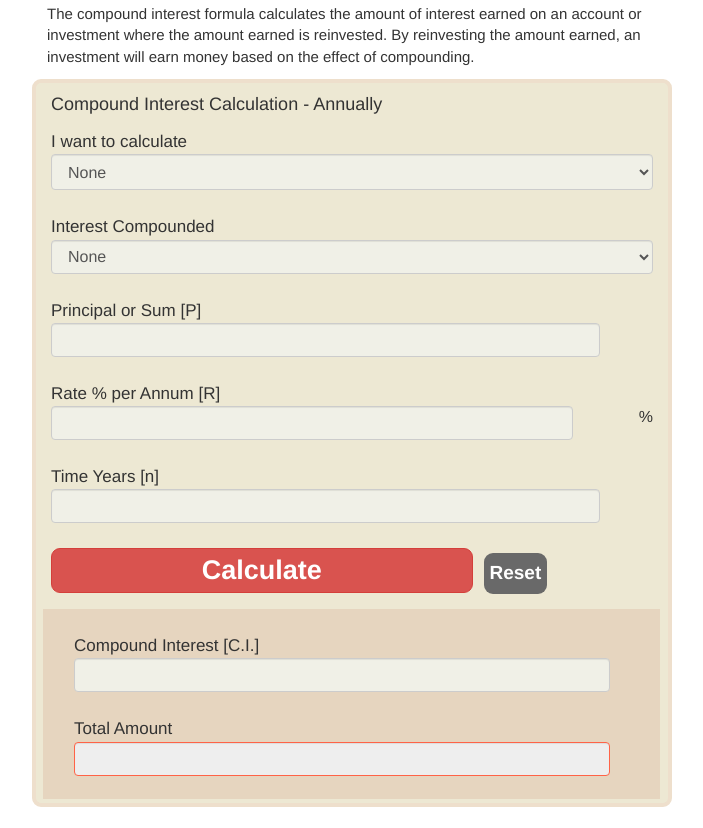
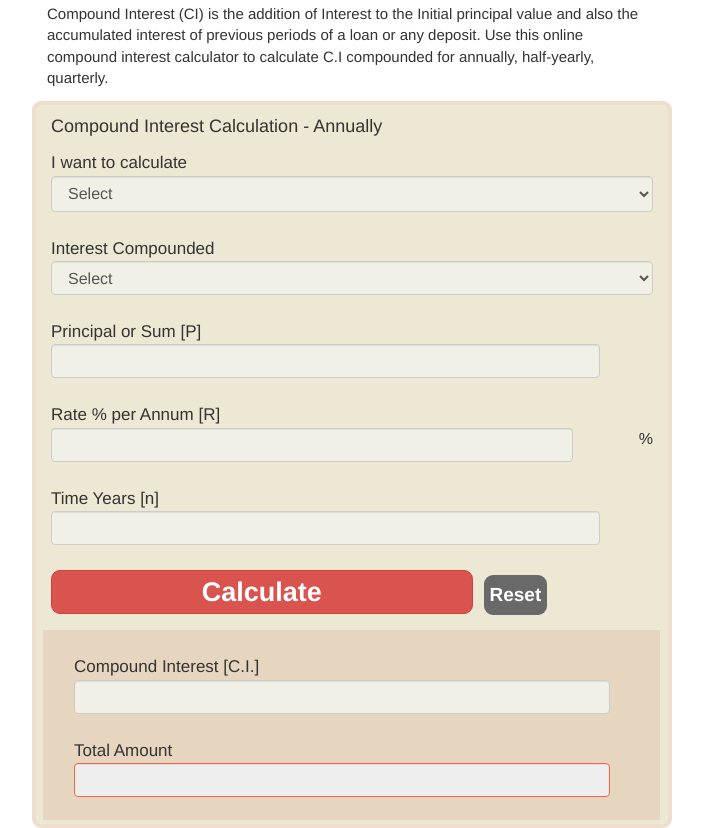
Before and after one commit to jessejayjustin/es6-jquery-webpack-boilerplate, a plain HTML site: page index.html in a window 1280 px wide. Shown: the part 59-887 px from the top of the page, without its empty margins (288-991 px from the left). Before the commit the page ends 866 px from the top, so only its background shows below. Drawn offline with Linux system fonts and the light colour scheme; a script that the page names is missing.

```diff
--- a/index.html
+++ b/index.html
@@ -40,7 +40,7 @@
             <div class="row">
               <div id="title">
                 <h3>Compound Interest with JavaScript</h3>
-                <p>The compound interest formula calculates the amount of interest earned on an account or investment where the amount earned is reinvested. By reinvesting the amount earned, an investment will earn money based on the effect of compounding.</p>
+                <p>Compound Interest (CI) is the addition of Interest to the Initial principal value and also the accumulated interest of previous periods of a loan or any deposit. Use this online compound interest calculator to calculate C.I compounded for annually, half-yearly, quarterly.</p>
               </div>
             </div>
           </div>
@@ -52,7 +52,7 @@
             <div class="col-lg-12 styled-select" />
             <p>I want to calculate</p>
             <select class="form-control" id="calc" onchange="calcCI();" />
-            <option value="None">None</option>
+            <option value="Select">Select</option>
             <option value="Compound Interest">Compound Interest (CI)</option>
           </select>
         </div>
@@ -60,7 +60,7 @@
         <div class="col-lg-12 mt selectStyled">
          <p>Interest Compounded</p>
          <select class="form-control" id="ic" onchange="calcCI();" />
-         <option value="None">None</option>
+         <option value="Select">Select</option>
          <option value="Annually">Annually</option>
        </select>
      </div>
```
Also changed, not shown: 1 other file.
